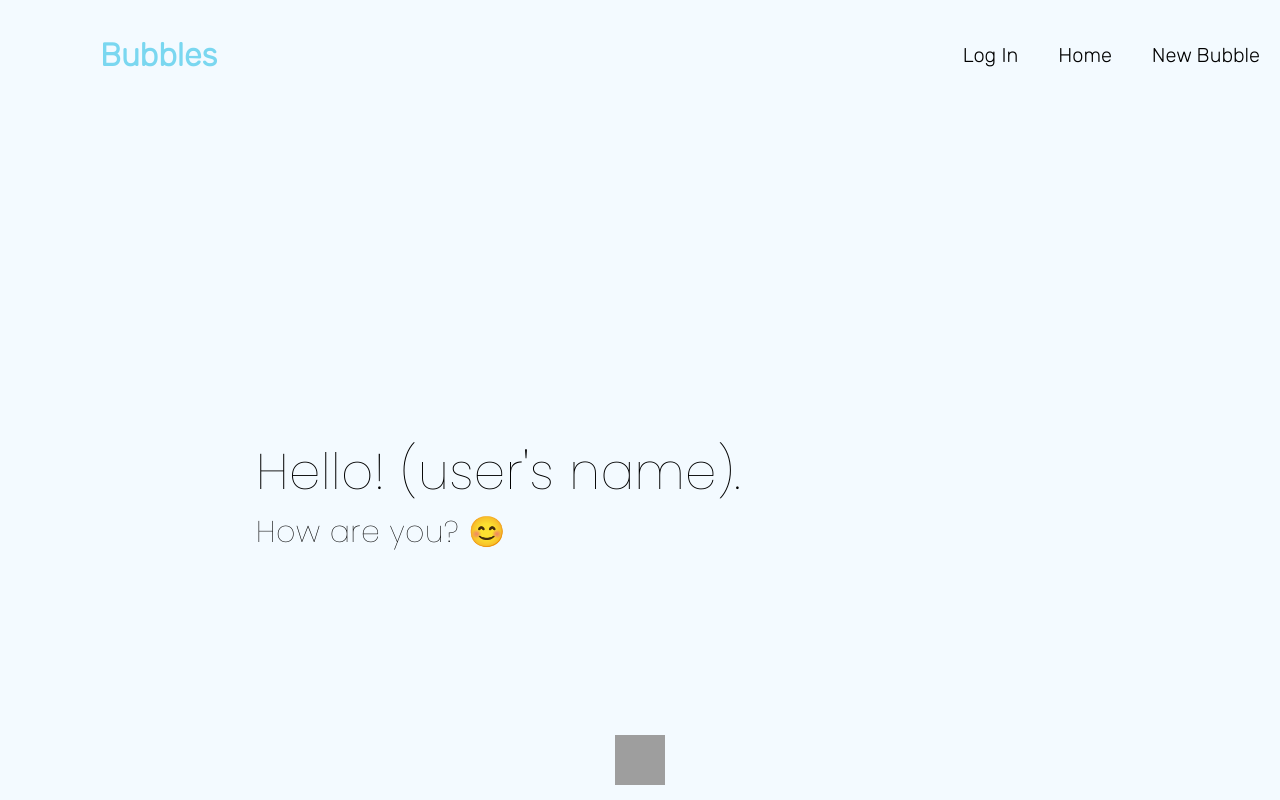
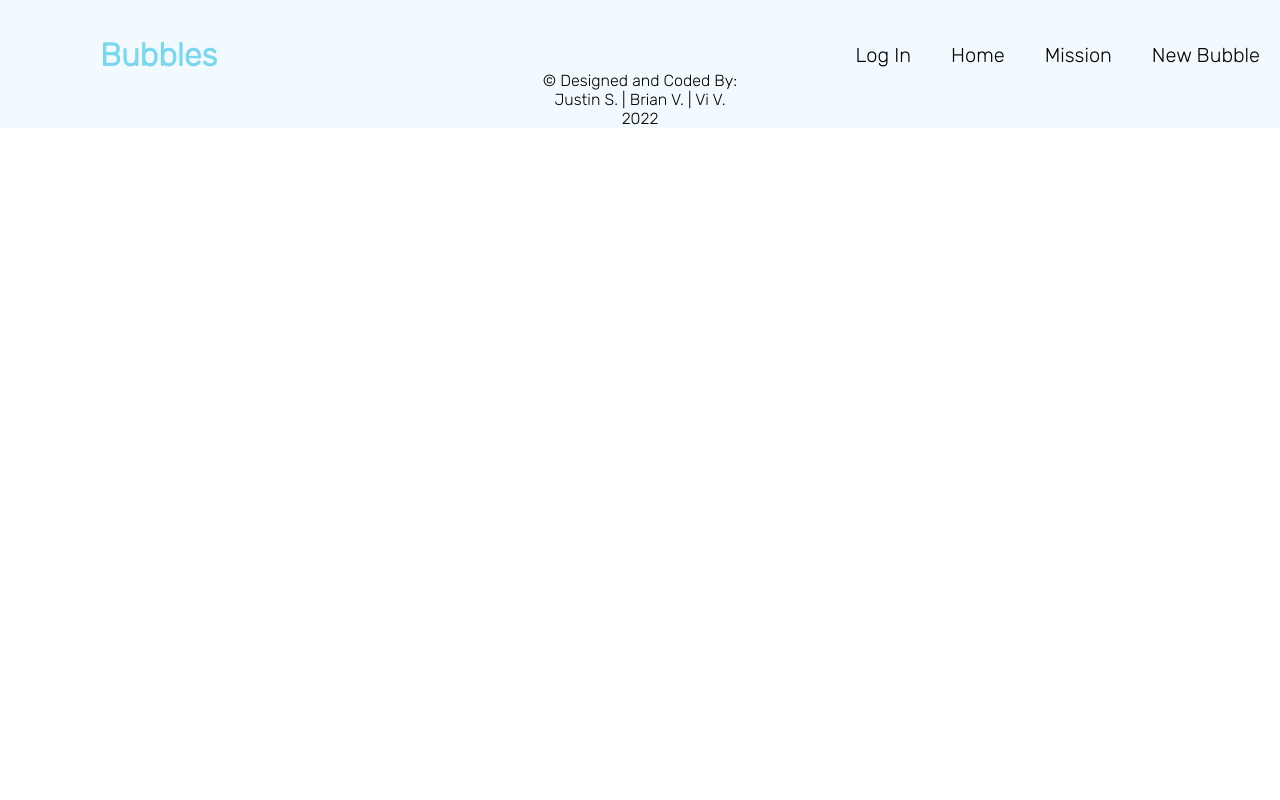
Before and after one commit to jlswift2/phase-2-project, a React (Create React App) app: page /Mission in a window 1280 px wide. Shown: the top 800 px of the page. Built offline with nearby package versions, Linux system fonts and the light colour scheme; data requests are answered from the project's data file; grey boxes are pictures that could not be loaded.

Commit message:
Add Mission component and routing

```diff
--- a/src/components/App.js
+++ b/src/components/App.js
@@ -6,6 +6,7 @@ import NewEntry from "./NewEntry";
 import Entry from "./Entry";
 import Login from './Login';
 import Footer from "./Footer";
+import Mission from "./Mission"
 
 function App() {
   const [user, setUser] = useState(null);
@@ -25,6 +26,9 @@ function App() {
       <Switch>
         <Route exact path="/Login">
           <Login handleSetUser={handleSetUser}/>
+        </Route>
+        <Route exact path="/Mission">
+          <Mission handleSetUser={handleSetUser}/>
         </Route>
         <Route exact path="/SignUp">
           <Login handleSetUser={handleSetUser} signUp={true}/>
--- /dev/null
+++ b/src/components/Mission.js
@@ -0,0 +1,9 @@
+import React from 'react'
+
+function Mission() {
+  return (
+    <div>Mission</div>
+  )
+}
+
+export default Mission
--- a/src/components/NavBar.js
+++ b/src/components/NavBar.js
@@ -18,6 +18,7 @@ function NavBar({ user, handleSetUser }) {
           : <li className="nav-item"> <NavLink style={{ textDecoration: 'none', color: "inherit" }} to="/" onClick={() => logoutUser()}>Log Out</NavLink> </li>
       }
           <li className="nav-item"> <NavLink  style={{ textDecoration: 'none', color: "inherit" }} to="/">Home</NavLink> </li>
+          <li className="nav-item"> <NavLink  style={{ textDecoration: 'none', color: "inherit" }} to="/Mission">Mission</NavLink> </li>
           <li className="nav-item"> <NavLink style={{ textDecoration: 'none', color: "inherit" }} to="/NewEntry">New Bubble</NavLink> </li>
         </ul>
       </nav>
```
